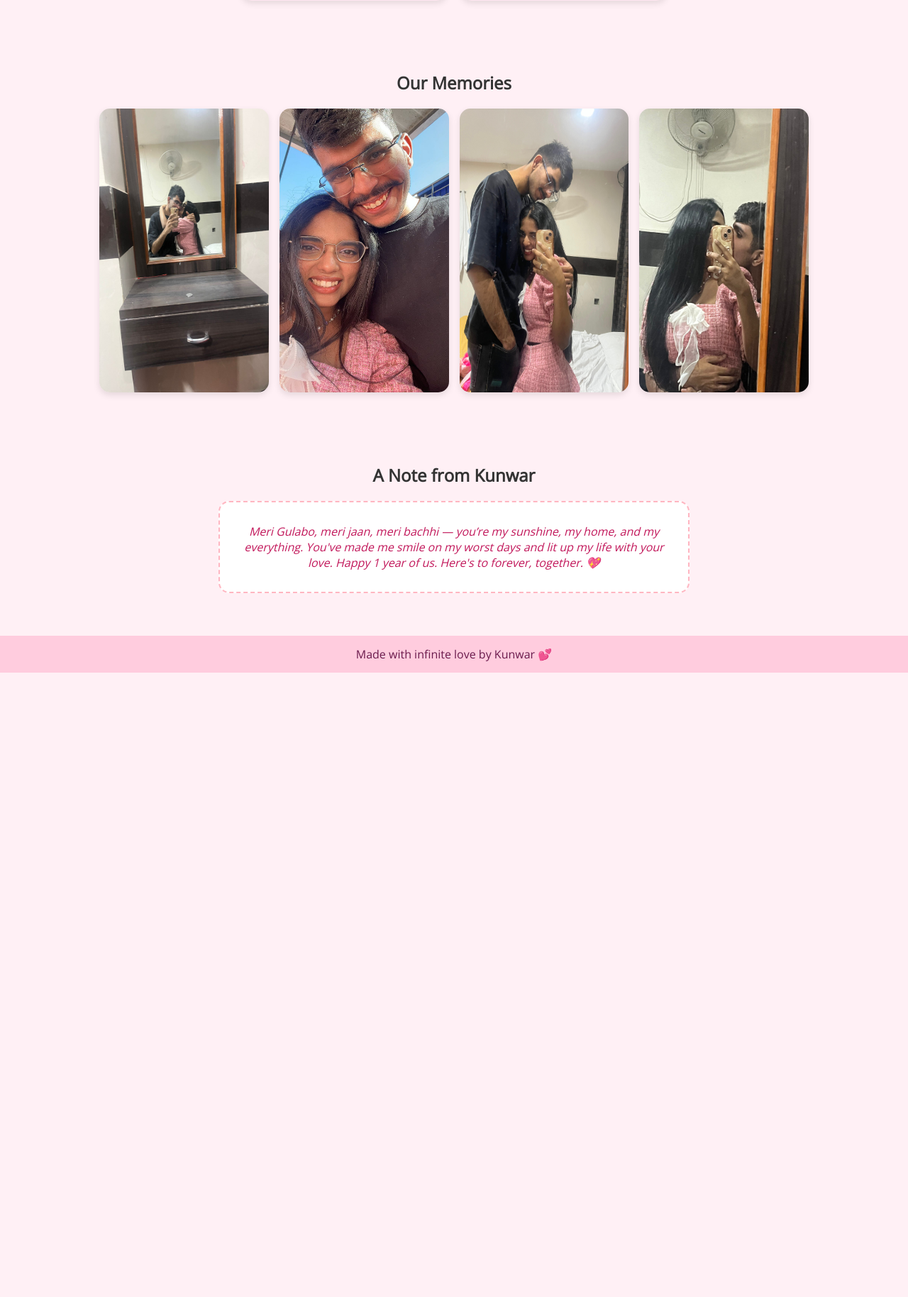
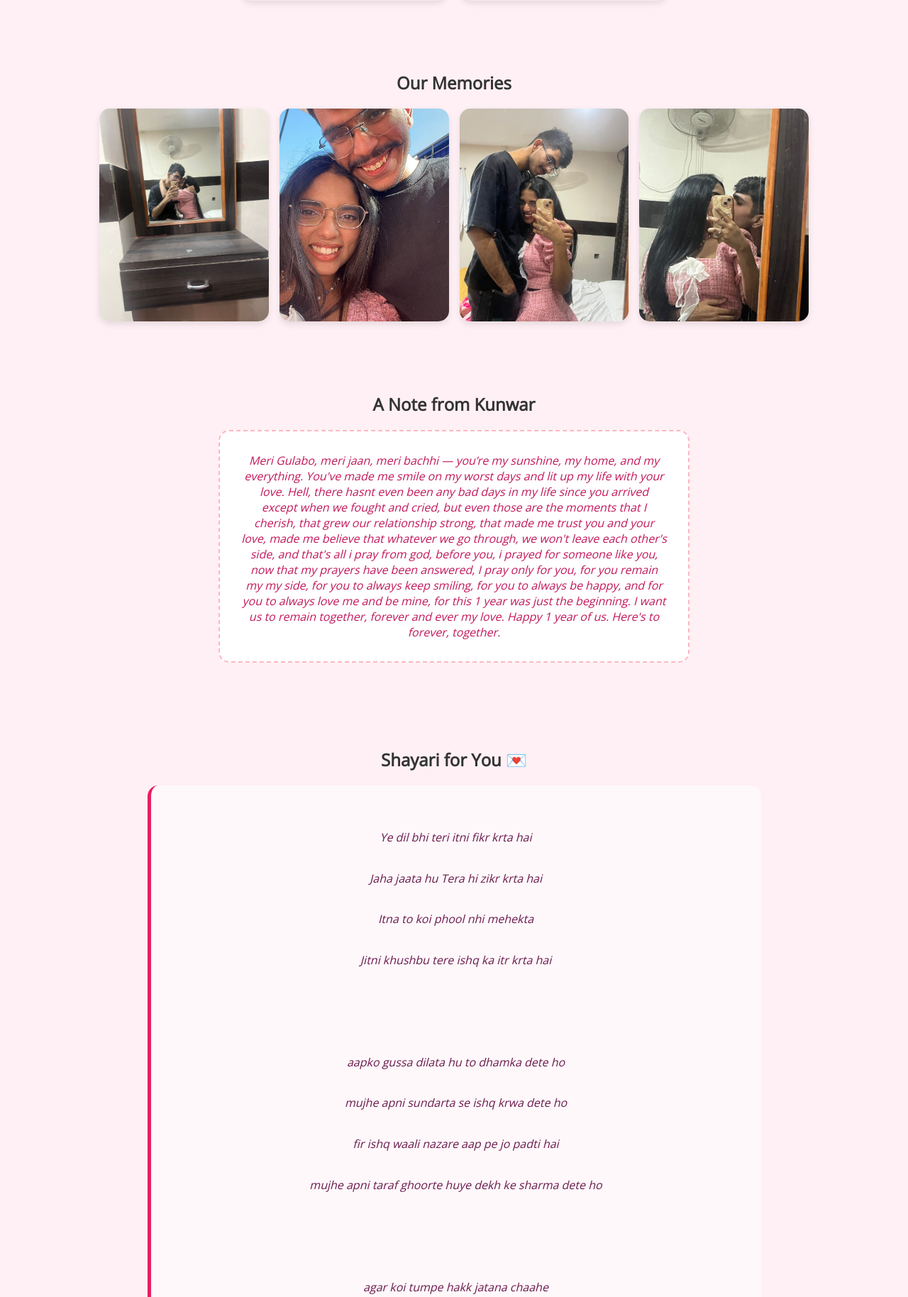
Before and after one commit to Kunwarshub/GulaboAnni, a Flask app: page / in a window 1280 px wide. Shown: the part 638-2466 px from the top of the page at 71% size. Before the commit the page ends 1586 px from the top, so only its background shows below. Run offline with Flask 3, Linux system fonts and the light colour scheme.

Commit message:
Update index.html

```diff
--- a/templates/index.html
+++ b/templates/index.html
@@ -58,7 +58,8 @@
       width: 100%;
       border-radius: 15px;
       box-shadow: 0 4px 10px rgba(0,0,0,0.1);
-      height: 400px;
+      height: 300px;
+      object-fit: cover;
     }
     .love-note {
       background: #fff;
@@ -69,6 +70,18 @@
       border-radius: 15px;
       font-style: italic;
       color: #c2185b;
+    }
+    .shayari {
+      background: #fff8fb;
+      border-left: 5px solid #e91e63;
+      padding: 30px;
+      margin: 20px auto;
+      max-width: 800px;
+      border-radius: 15px;
+      color: #6a1b4d;
+      font-style: italic;
+      line-height: 1.8;
+      white-space: pre-line;
     }
     footer {
       background: #ffccde;
@@ -102,17 +115,51 @@
   <section>
     <h2>Our Memories</h2>
     <div class="gallery">
-      <img src="static/photos/photo1.jpg" alt="Memory 1">
-      <img src="static/photos/photo2.jpg" alt="Memory 2">
-      <img src="static/photos/photo3.jpg" alt="Memory 3">
-      <img src="static/photos/photo4.jpg" alt="Memory 4">
+      <img src="/static/photos/photo1.jpg" alt="Memory 1">
+      <img src="/static/photos/photo2.jpg" alt="Memory 2">
+      <img src="/static/photos/photo3.jpg" alt="Memory 3">
+      <img src="/static/photos/photo4.jpg" alt="Memory 4">
     </div>
   </section>
 
   <section>
     <h2>A Note from Kunwar</h2>
     <div class="love-note">
-      Meri Gulabo, meri jaan, meri bachhi — you’re my sunshine, my home, and my everything. You've made me smile on my worst days and lit up my life with your love. Happy 1 year of us. Here's to forever, together. 💖
+      Meri Gulabo, meri jaan, meri bachhi — you’re my sunshine, my home, and my everything. You've made me smile on my worst days and lit up my life with your love. Hell, there hasnt even been any bad days in my life since you arrived except when we fought and cried, but even those are the moments that I cherish, that grew our relationship strong, that made me trust you and your love, made me believe that whatever we go through, we won't leave each other's side, and that's all i pray from god, before you, i prayed for someone like you, now that my prayers have been answered, I pray only for you, for you remain my my side, for you to always keep smiling, for you to always be happy, and for you to always love me and be mine, for this 1 year was just the beginning. I want us to remain together, forever and ever my love. Happy 1 year of us.  Here's to forever, together.
+    </div>
+  </section>
+
+  <section>
+    <h2>Shayari for You 💌</h2>
+    <div class="shayari">
+      Ye dil bhi teri itni fikr krta hai<br>
+      Jaha jaata hu Tera hi zikr krta hai<br>
+      Itna to koi phool nhi mehekta<br>
+      Jitni khushbu tere ishq ka itr krta hai
+
+      <br><br>
+      aapko gussa dilata hu to dhamka dete ho<br>
+      mujhe apni sundarta se ishq krwa dete ho<br>
+      fir ishq waali nazare aap pe jo padti hai<br>
+      mujhe apni taraf ghoorte huye dekh ke sharma dete ho
+
+      <br><br>
+      agar koi tumpe hakk jatana chaahe<br>
+      uske saare hakk chheen lunga<br>
+      tujhpe sirf aur sirf mera hakk hai<br>
+      kisi aur ne haath bhi lgaya tujhe to uski ungliyan cheer dunga
+
+      <br><br>
+      aapke liye maut me bhi jee lu<br>
+      aapke diye huye saare aansu pee lu<br>
+      waise to ek paani ki boond bhi nhi peeta kisi aur se<br>
+      tu pilaye to zeher bhi Khushi Khushi pee lu
+
+      <br><br>
+      aapse milne ki meri zindagi me chahat hai<br>
+      aapki awaaz me hi mujhe hila dene waali aahat hai<br>
+      aapki har cheez se mohabbat krta hu mai<br>
+      par mere dil ko sehelaane waali ek aapki muskurahat hai
     </div>
   </section>
 
```
